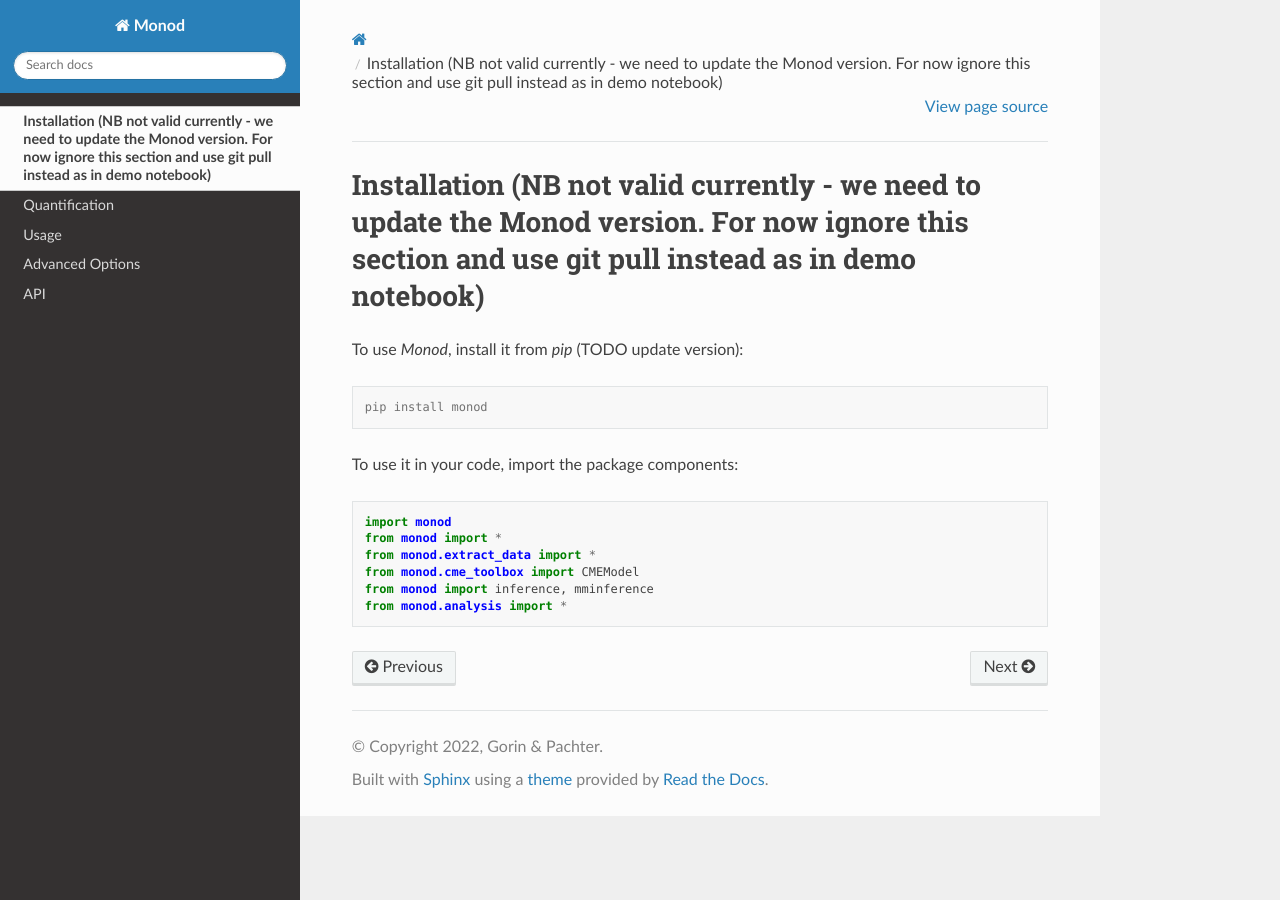
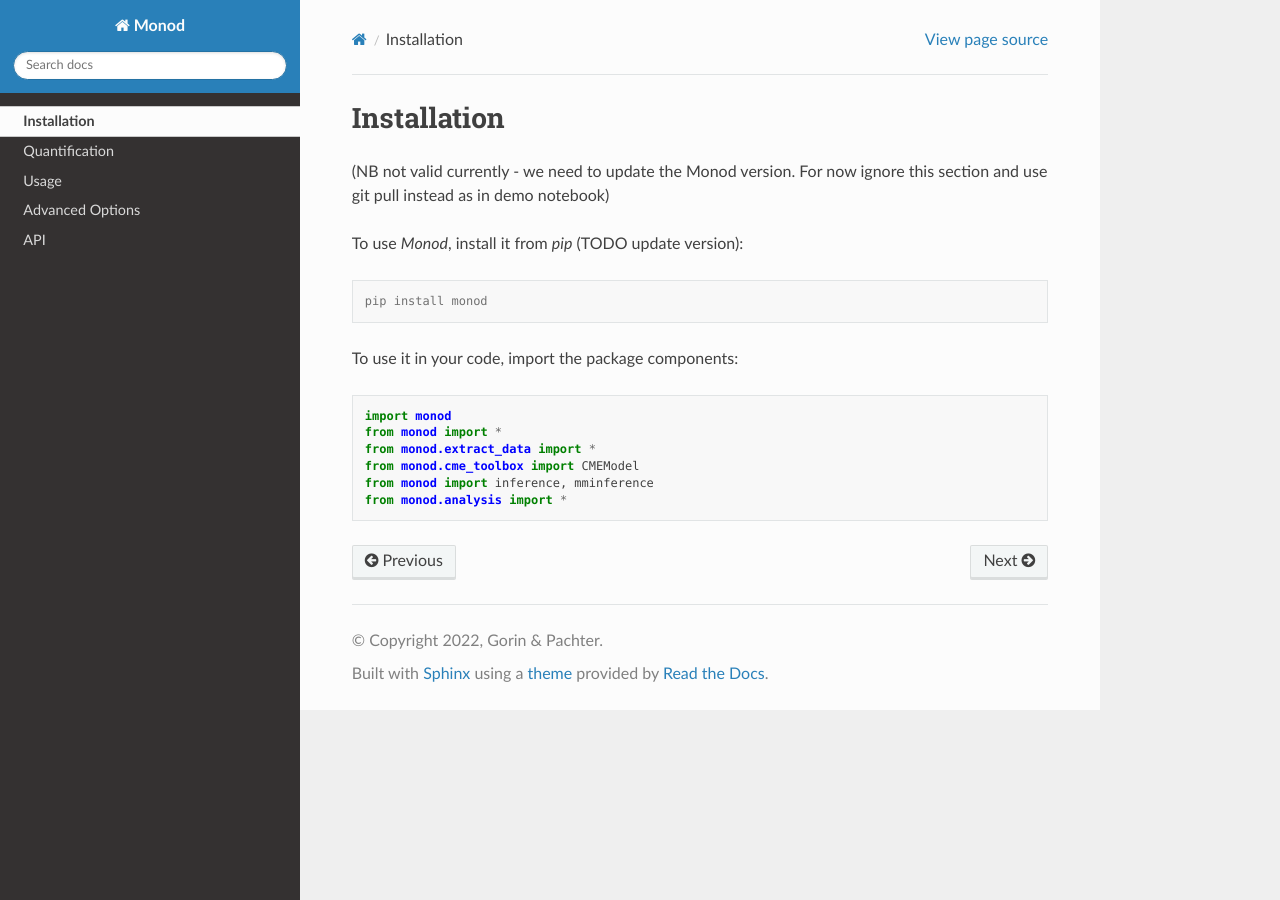
Before and after one commit to pachterlab/monod_examples, a Sphinx documentation site: the page built from docs/source/installation.rst, in a window 1280 px wide. Built offline with Sphinx 7.4.7 and the Read the Docs theme 3.1.0, drawn with Linux system fonts in a browser that asks for light colours.

Commit message:
Update installation.rst

```diff
--- a/docs/source/installation.rst
+++ b/docs/source/installation.rst
@@ -1,7 +1,9 @@
 .. _installation:
 
-Installation (NB not valid currently - we need to update the Monod version. For now ignore this section and use git pull instead as in demo notebook)
+Installation
 ------------
+
+(NB not valid currently - we need to update the Monod version. For now ignore this section and use git pull instead as in demo notebook)
 
 To use *Monod*, install it from `pip` (TODO update version):
 
```
